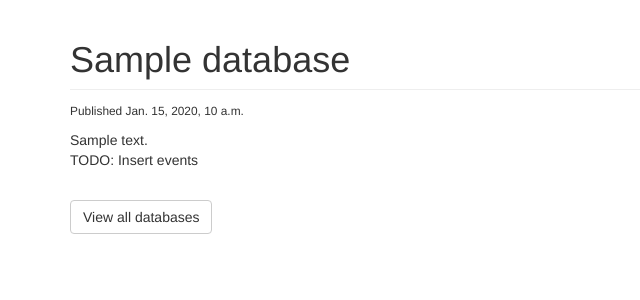
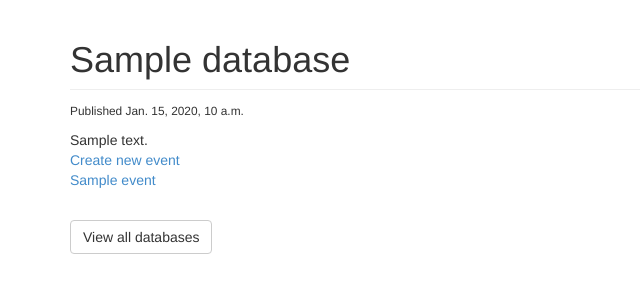
Before and after one commit to alexgavrrr/cbir-django, a Django app: template photologue/templates/photologue/database_detail.html in a window 1280 px wide. Shown: the part 52-352 px from the top of the page, without its empty margins (0-640 px from the left). Run offline with Django 3.2, Linux system fonts and the light colour scheme; the template is opened without the code that fills it: values that come from a table or form of the project are taken from there, others are empty; tables that the repository leaves empty hold one stand-in row (values such as "Sample post"); parts of the project's set-up code (start-up, migrations or seed data) failed here and were passed over; some libraries are stand-ins or nearby versions.

Commit message:
more views for database and event

```diff
--- a/photologue/models.py
+++ b/photologue/models.py
@@ -227,6 +227,9 @@ class Event(models.Model):
     def __str__(self):
         return self.title
 
+    def get_absolute_url(self):
+        return reverse('photologue:event_detail', args=[self.slug])
+
 
 class ImageModel(models.Model):
     image = models.ImageField('image',
--- a/photologue/templates/photologue/database_detail.html
+++ b/photologue/templates/photologue/database_detail.html
@@ -9,7 +9,24 @@
         <h1 class="page-header">{{ database.title }}</h1>
         <p class="muted"><small>{% trans "Published" %} {{ database.date_added }}</small></p>
         {% if database.description %}{{ database.description|safe }}{% endif %}
-        <p>TODO: Insert events</p>
+
+        <div>
+            <a href="{% url 'photologue:event_create' %}">
+                Create new event
+            </a>
+        </div>
+
+        {% if events %}
+            {% for event in events %}
+                <a href="{{ event.get_absolute_url }}">
+                    <p>{{ event.title }} </p>
+                </a>
+            {% endfor %}
+
+        {% else %}
+            <p>No events yet</p>
+        {% endif %}
+
         <div><a href="{% url 'photologue:database_list' %}" class="btn btn-default">{% trans "View all databases" %}</a></div>
 	</div>
 
--- a/photologue/urls.py
+++ b/photologue/urls.py
@@ -9,5 +9,8 @@ urlpatterns = [
     path('database/', views.database_list_view, name='database_list'),
     path('database/create/', views.database_create_view, name='database_create'),
     path('database/<slug:slug>/', views.database_detail_view, name='database_detail'),
-    # path('photo/<slug:slug>', views.photo_detail_view, name='photo_detail'),
+
+    path('event/create/', views.event_create_view, name='event_create'),
+    path('event/<slug:slug>/', views.event_detail_view, name='event_detail'),
+
 ]
```
Also changed, not shown: photologue/views.py (+18 -7 lines).
